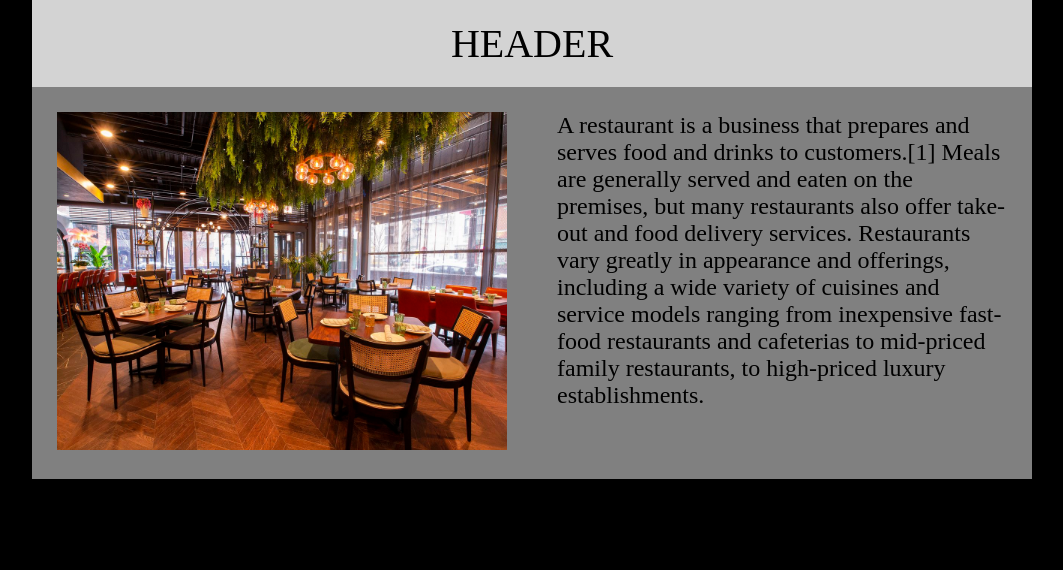
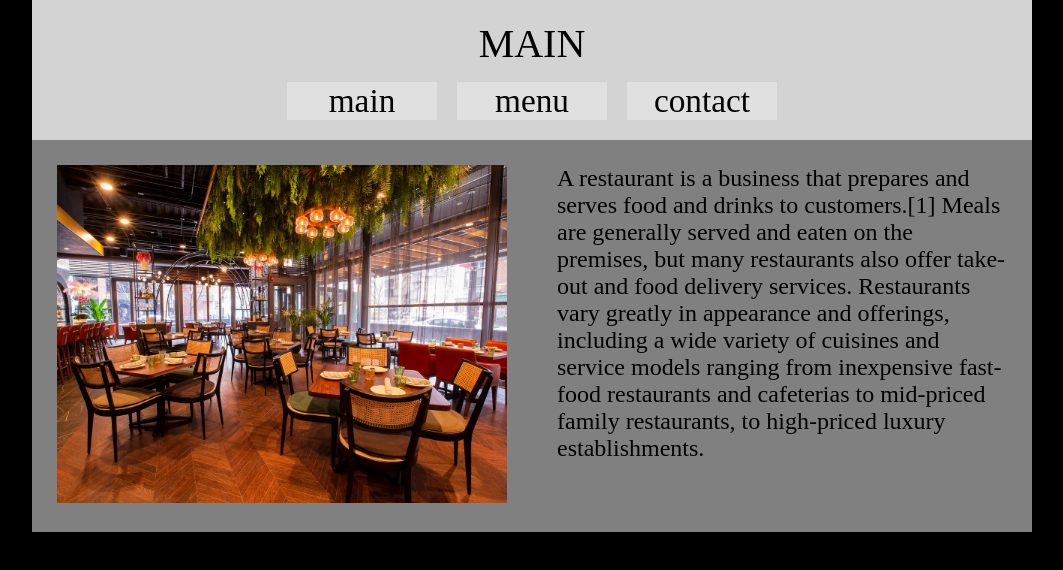
Before and after one commit to kapi104/odin-restaurant-page, a website built with webpack: page dist/index.html in a window 1280 px wide. Shown: the whole page, without its empty margins (108-1171 px from the left). Built offline with nearby package versions, Linux system fonts and the light colour scheme.

Commit message:
finished main page

```diff
--- a/src/index.js
+++ b/src/index.js
@@ -1,16 +1,6 @@
 import './style.css';
-import {header, center, sideImg, sideText} from './load.js';
+import loadMain from './loadMain.js';
 import restaurant from './restaurant.jpg';
 import txt from './description.txt';
 
-console.log(restaurant);
-let content = document.querySelector('.content');
-let resImg = new Image()
-resImg.src = restaurant;
-console.log(resImg);
-
-content.appendChild(header());
-let centerDiv = center();
-content.appendChild(centerDiv);
-centerDiv.appendChild(sideImg()).appendChild(resImg);
-centerDiv.appendChild(sideText(txt));
+loadMain(restaurant, txt);
--- a/src/load.js
+++ /dev/null
@@ -1,32 +0,0 @@
-  const header = () => {
-    let element = document.createElement('div');
-    element.innerHTML = 'HEADER';
-    element.classList.add('header');
-    return element;
-  }
-
-  const center = () => {
-    let element = document.createElement('div');
-    element.classList.add('center');
-    return element;
-  }
-
-  const sideImg = () => {
-    let element = document.createElement('div');
-    element.classList.add('sideImg');
-    return element;
-  }
-
-  const sideText = (txt) => {
-    let element = document.createElement('div');
-    element.innerText = txt;
-    element.classList.add('sideText');
-    return element;
-  }
-
-  export {
-    header,
-    center,
-    sideImg,
-    sideText
-  }
--- /dev/null
+++ b/src/loadMain.js
@@ -0,0 +1,53 @@
+  const header = () => {
+    let element = document.createElement('div');
+    element.innerHTML = 'MAIN';
+    element.classList.add('header');
+    return element;
+  }
+
+  const nav = () => {
+    let element = document.createElement('div');
+    element.classList.add('nav');
+    let links = ['main', 'menu', 'contact']
+    let navLinks = ''
+    for (let i = 0; i < 3; i++) {
+      navLinks = navLinks + `<a href="${links[i]}.html">${links[i]}</a>`
+    }
+    element.innerHTML = navLinks;
+    return element;
+  }
+
+  const center = () => {
+    let element = document.createElement('div');
+    element.classList.add('center');
+    return element;
+  }
+
+  const sideImg = () => {
+    let element = document.createElement('div');
+    element.classList.add('sideImg');
+    return element;
+  }
+
+  const sideText = (txt) => {
+    let element = document.createElement('div');
+    element.innerText = txt;
+    element.classList.add('sideText');
+    return element;
+  }
+
+  const loadMain = (img, txt) => {
+    let content = document.querySelector('.content');
+    let resImg = new Image()
+    resImg.src = img;
+
+    content.appendChild(header());
+    document.querySelector('.header').appendChild(nav())
+    let centerDiv = center();
+    content.appendChild(centerDiv);
+    centerDiv.appendChild(sideImg()).appendChild(resImg);
+    centerDiv.appendChild(sideText(txt));
+  }
+
+
+  export default loadMain;
--- a/src/style.css
+++ b/src/style.css
@@ -14,6 +14,28 @@ body {
   text-align: center;
   font-size: 2.5em;
   padding: 0.5em;
+}
+
+.nav {
+  font-size: smaller;
+  margin-top: 15px;
+  display: flex;
+  justify-content: center;
+  align-items: center;
+  gap: 20px;
+}
+
+.nav a {
+  display: block;
+  text-decoration: none;
+  color: black;
+  width: 150px;
+  background-color: rgb(224, 224, 224);
+  transition: all 0.3s;
+}
+
+.nav a:hover {
+  background-color: gray;
 }
 
 .center {
```
Also changed, not shown: dist/main.js.
